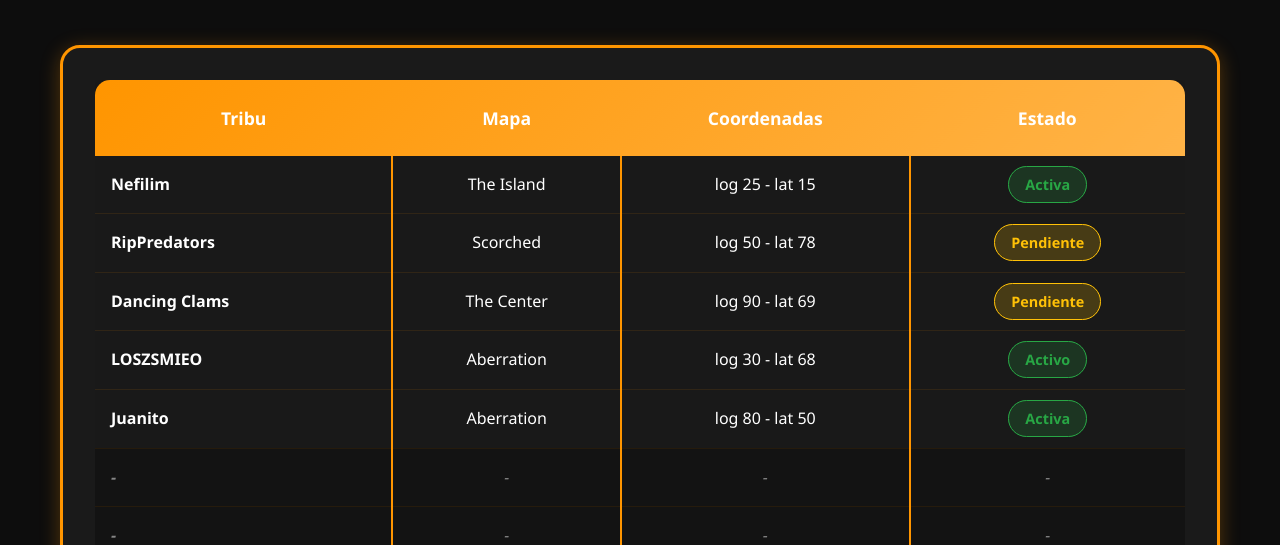
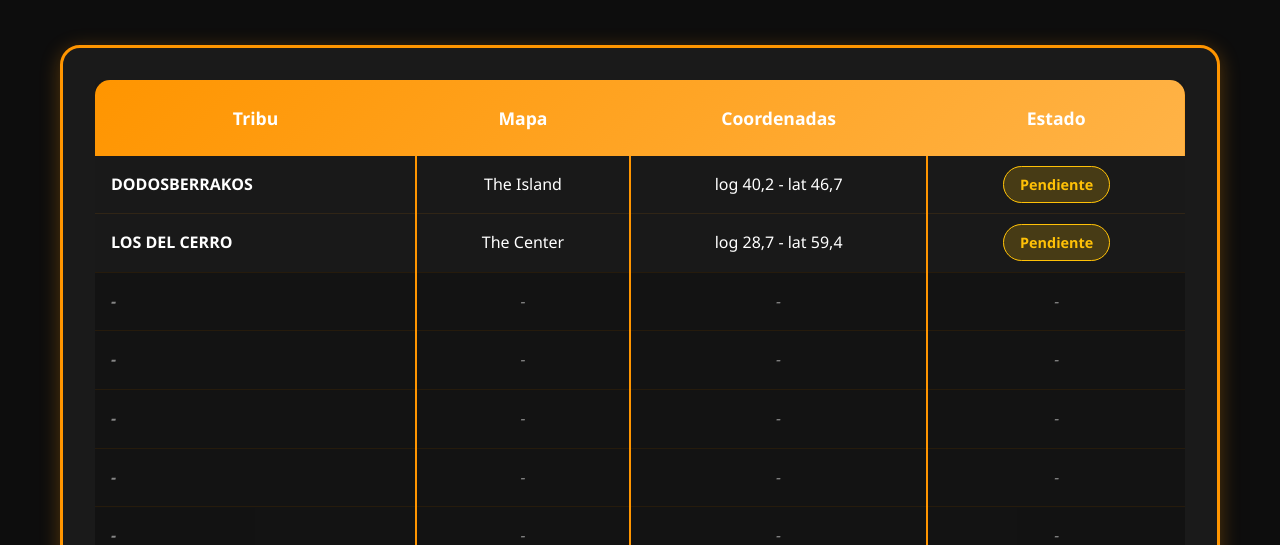
Before and after one commit to Douglas-GV/Aztec-Warriors, a plain HTML site: page Lista.html in a window 1280 px wide. Shown: the part 255-800 px from the top of the page. Drawn offline with Linux system fonts and the light colour scheme.

Commit message:
Update Lista.html
Agregue y quite tribus a la inmunidad

```diff
--- a/Lista.html
+++ b/Lista.html
@@ -63,36 +63,18 @@
                         </thead>
                         <tbody>
                             <tr>
-                                <td>Nefilim</td>
+                                <td>DODOSBERRAKOS</td>
                                 <td>The Island</td>
-                                <td>log 25 - lat 15</td>
-                                <td><span class="status active">Activa</span></td>
-                            </tr>
-                            <tr>
-                                <td>RipPredators</td>
-                                <td>Scorched</td>
-                                <td>log 50 - lat 78</td>
+                                <td>log 40,2 - lat 46,7</td>
                                 <td><span class="status pending">Pendiente</span></td>
                             </tr>
                             <tr>
-                                <td>Dancing Clams</td>
+                                <td>LOS DEL CERRO</td>
                                 <td>The Center</td>
-                                <td>log 90 - lat 69</td>
+                                <td>log 28,7 - lat 59,4</td>
                                 <td><span class="status pending">Pendiente</span></td>
                             </tr>
-                            <tr>
-                                <td>LOSZSMIEO</td>
-                                <td>Aberration</td>
-                                <td>log 30 - lat 68</td>
-                                <td><span class="status active">Activo</span></td>
-                            </tr>
                             <!-- Filas vacías para futuras entradas -->
-                            <tr>
-                                <td>Juanito</td>
-                                <td>Aberration</td>
-                                <td>log 80 - lat 50</td>
-                                <td><span class="status active">Activa</span></td>
-                            </tr>
                             <tr class="empty-row">
                                 <td>-</td>
                                 <td>-</td>
```
